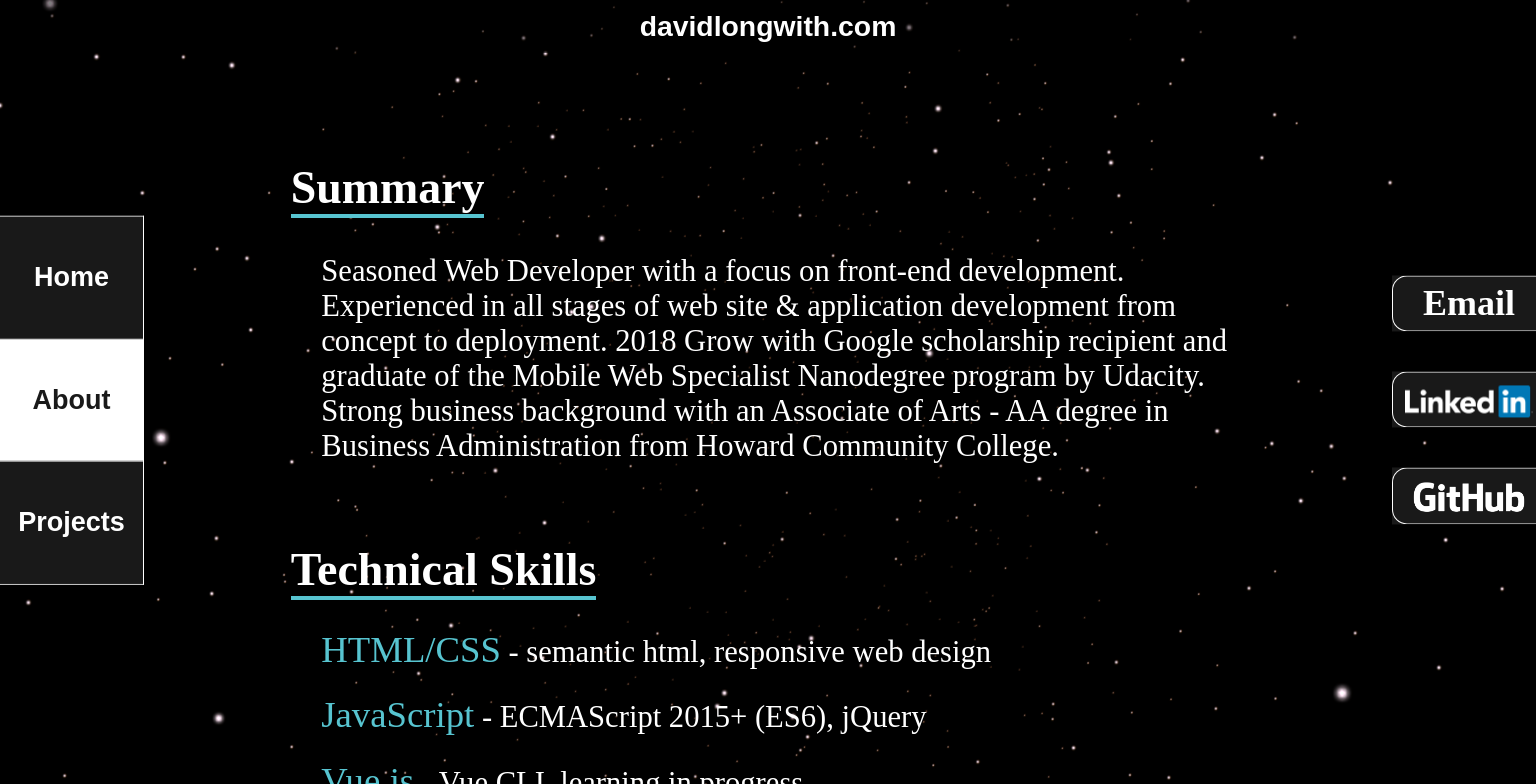
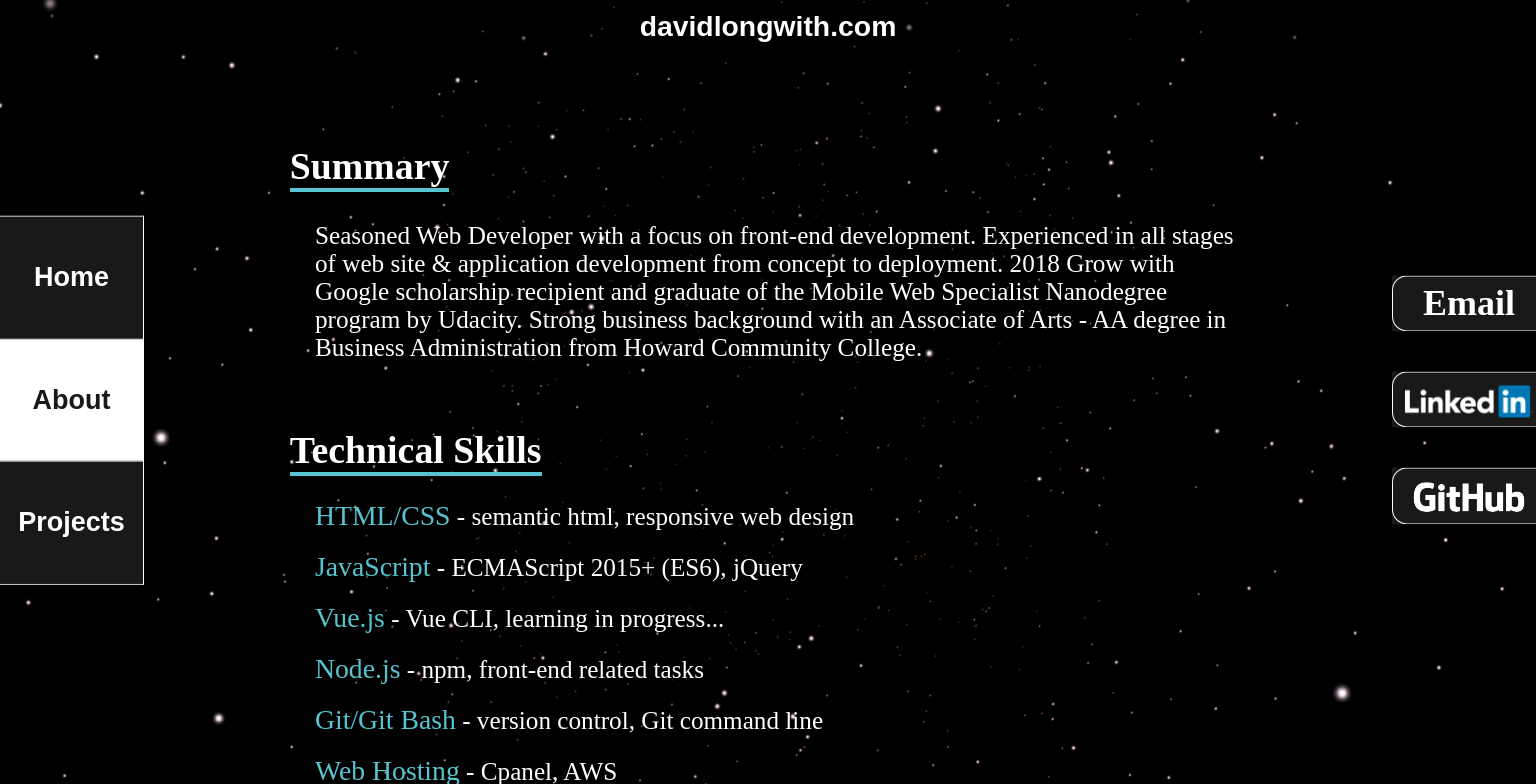
Before and after one commit to davidlongwith/portfolio-mysite-vue, a Vue app: page /about in a window 1536 px wide. Shown: the top 784 px of the page. Built offline with nearby package versions, Linux system fonts and the light colour scheme; a web font is replaced by a local one.

Commit message:
improve responsive font sizing

```diff
--- a/src/App.vue
+++ b/src/App.vue
@@ -26,7 +26,7 @@ export default {
 <style>
 html {
   box-sizing: border-box;
-  font-size: 14px;
+  font-size: 15px;
 }
 @media (min-width: 480px) {
   html {
--- a/src/views/About.vue
+++ b/src/views/About.vue
@@ -91,8 +91,8 @@ export default {};
 
 @media (min-width: 1440px) {
   .main-inner {
-    font-size: 1.7rem;
-    padding: 2em 1.5em 0;
+    font-size: 1.4rem;
+    padding: 2em 3.5em 0;
   }
 }
 
@@ -130,7 +130,7 @@ li {
 
 .content-block ul li span {
   color: #57c4d0;
-  font-size: 1.2em;
+  font-size: 1.1em;
 }
 
 #resume {
```
